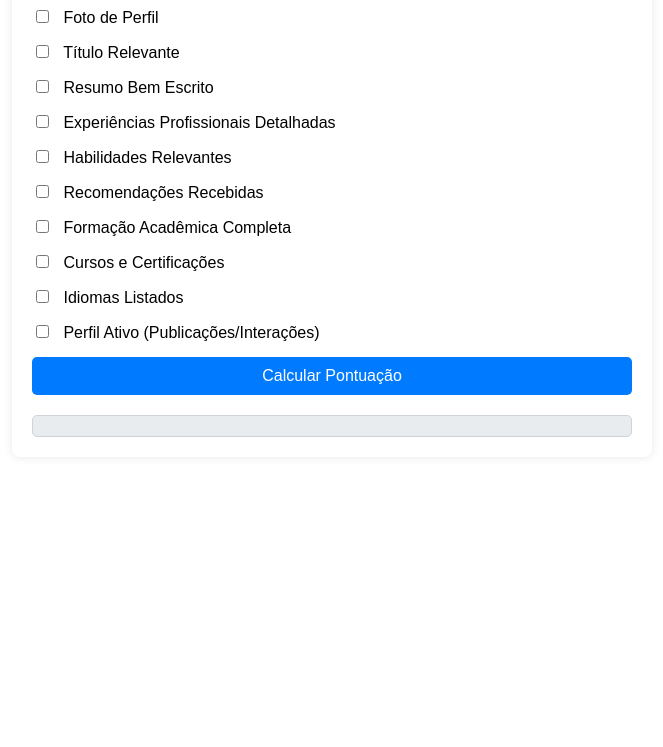
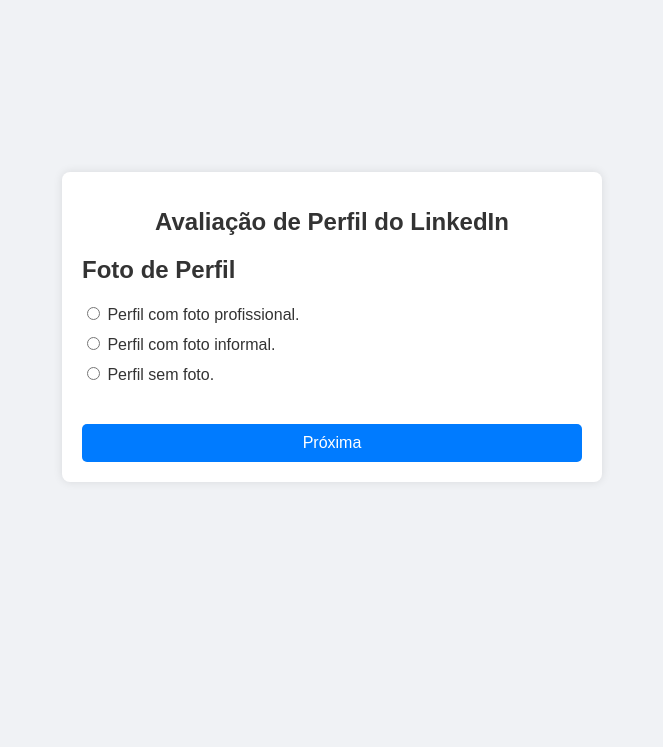
Before and after one commit to biachueri/calculadora-linkedin, a plain HTML site: page index.html in a window 1280 px wide. Shown: the part 93-840 px from the top of the page, without its empty margins (308-971 px from the left). Before the commit the page ends 800 px from the top, so only its background shows below. Drawn offline with Linux system fonts and the light colour scheme.

Commit message:
index.html

```diff
--- a/index.html
+++ b/index.html
@@ -1,126 +1,196 @@
 <!DOCTYPE html>
-<html lang="en">
+<html lang="pt-BR">
 <head>
     <meta charset="UTF-8">
     <meta name="viewport" content="width=device-width, initial-scale=1.0">
-    <title>Calculadora de Pontuação do LinkedIn</title>
+    <title>Calculadora de Perfil do LinkedIn</title>
     <style>
         body {
             font-family: Arial, sans-serif;
-            background-color: #f4f4f4;
+            background-color: #f0f2f5;
+            color: #333;
+            margin: 0;
             padding: 20px;
-            max-width: 600px;
-            margin: 0 auto;
-            background: #ffffff;
+            display: flex;
+            justify-content: center;
+            align-items: center;
+            height: 100vh;
+        }
+        .container {
+            background-color: #fff;
+            padding: 20px;
+            border-radius: 8px;
             box-shadow: 0 0 10px rgba(0, 0, 0, 0.1);
-            border-radius: 8px;
+            max-width: 500px;
+            width: 100%;
         }
         h1 {
+            font-size: 24px;
+            margin-bottom: 20px;
             text-align: center;
         }
-        .form-group {
-            margin-bottom: 15px;
+        .question {
+            margin-bottom: 20px;
         }
-        label {
-            display: block;
-            margin-bottom: 5px;
+        .options {
+            list-style: none;
+            padding: 0;
         }
-        input[type="checkbox"] {
-            margin-right: 10px;
+        .options li {
+            margin-bottom: 10px;
+        }
+        .options label {
+            cursor: pointer;
         }
         button {
-            display: block;
-            width: 100%;
-            padding: 10px;
             background-color: #007bff;
             color: #fff;
             border: none;
             border-radius: 5px;
+            padding: 10px 20px;
+            cursor: pointer;
             font-size: 16px;
-            cursor: pointer;
+            width: 100%;
+            margin-top: 20px;
         }
         button:hover {
             background-color: #0056b3;
         }
         .result {
+            display: none;
+            text-align: center;
+            padding: 20px;
+            background-color: #e9ecef;
+            border-radius: 5px;
             margin-top: 20px;
-            padding: 10px;
-            background-color: #e9ecef;
-            border: 1px solid #ced4da;
-            border-radius: 5px;
-            text-align: center;
         }
     </style>
 </head>
 <body>
 
-    <h1>Calculadora de Pontuação do LinkedIn</h1>
+<div class="container">
+    <h1>Avaliação de Perfil do LinkedIn</h1>
 
-    <div class="form-group">
-        <label><input type="checkbox" id="foto"> Foto de Perfil</label>
-    </div>
-    <div class="form-group">
-        <label><input type="checkbox" id="titulo"> Título Relevante</label>
-    </div>
-    <div class="form-group">
-        <label><input type="checkbox" id="resumo"> Resumo Bem Escrito</label>
-    </div>
-    <div class="form-group">
-        <label><input type="checkbox" id="experiencias"> Experiências Profissionais Detalhadas</label>
-    </div>
-    <div class="form-group">
-        <label><input type="checkbox" id="habilidades"> Habilidades Relevantes</label>
-    </div>
-    <div class="form-group">
-        <label><input type="checkbox" id="recomendacoes"> Recomendações Recebidas</label>
-    </div>
-    <div class="form-group">
-        <label><input type="checkbox" id="formacao"> Formação Acadêmica Completa</label>
-    </div>
-    <div class="form-group">
-        <label><input type="checkbox" id="cursos"> Cursos e Certificações</label>
-    </div>
-    <div class="form-group">
-        <label><input type="checkbox" id="idiomas"> Idiomas Listados</label>
-    </div>
-    <div class="form-group">
-        <label><input type="checkbox" id="atividade"> Perfil Ativo (Publicações/Interações)</label>
+    <div id="question-container" class="question">
+        <!-- Perguntas serão injetadas aqui -->
     </div>
 
-    <button onclick="calcularPontuacao()">Calcular Pontuação</button>
+    <button id="next-btn">Próxima</button>
 
-    <div id="resultado" class="result"></div>
+    <div id="result" class="result"></div>
+</div>
 
-    <script>
-        function calcularPontuacao() {
-            let pontuacao = 0;
+<script>
+    const questions = [
+        {
+            question: "Foto de Perfil",
+            options: [
+                { text: "Perfil com foto profissional.", points: 1.5 },
+                { text: "Perfil com foto informal.", points: 1 },
+                { text: "Perfil sem foto.", points: 0 }
+            ]
+        },
+        {
+            question: "Título Profissional",
+            options: [
+                { text: "Título que reflete claramente sua posição e setor.", points: 2 },
+                { text: "Título que é vago ou genérico.", points: 1 },
+                { text: "Título não preenchido.", points: 0 }
+            ]
+        },
+        {
+            question: "Resumo/Apresentação Pessoal",
+            options: [
+                { text: "Resumo bem escrito, que destaca habilidades e realizações.", points: 2 },
+                { text: "Resumo que menciona habilidades, mas sem detalhamento.", points: 1 },
+                { text: "Resumo em branco ou muito curto.", points: 0 }
+            ]
+        },
+        {
+            question: "Principais Competências",
+            options: [
+                { text: "Competências principais listadas, com múltiplos endossos.", points: 2 },
+                { text: "Competências listadas, mas com poucos ou nenhum endosso.", points: 1 },
+                { text: "Nenhuma competência principal listada.", points: 0 }
+            ]
+        },
+        {
+            question: "Recomendações",
+            options: [
+                { text: "Múltiplas recomendações de qualidade.", points: 2 },
+                { text: "Uma ou duas recomendações.", points: 1 },
+                { text: "Nenhuma recomendação.", points: 0 }
+            ]
+        },
+        {
+            question: "Projetos",
+            options: [
+                { text: "Projetos listados que demonstram habilidades e experiências.", points: 1.5 },
+                { text: "Projetos listados, mas sem muita relevância.", points: 1 },
+                { text: "Nenhum projeto listado.", points: 0 }
+            ]
+        }
+    ];
 
-            // Pontuação para cada critério
-            pontuacao += document.getElementById('foto').checked ? 1 : 0;
-            pontuacao += document.getElementById('titulo').checked ? 1 : 0;
-            pontuacao += document.getElementById('resumo').checked ? 2 : 0;
-            pontuacao += document.getElementById('experiencias').checked ? 2 : 0;
-            pontuacao += document.getElementById('habilidades').checked ? 1 : 0;
-            pontuacao += document.getElementById('recomendacoes').checked ? 1 : 0;
-            pontuacao += document.getElementById('formacao').checked ? 1 : 0;
-            pontuacao += document.getElementById('cursos').checked ? 1 : 0;
-            pontuacao += document.getElementById('idiomas').checked ? 1 : 0;
-            pontuacao += document.getElementById('atividade').checked ? 1 : 0;
+    let currentQuestionIndex = 0;
+    let score = 0;
 
-            // Classificação
-            let classificacao = '';
-            if (pontuacao <= 4) {
-                classificacao = 'Ruim';
-            } else if (pontuacao <= 8) {
-                classificacao = 'OK';
+    const questionContainer = document.getElementById('question-container');
+    const nextBtn = document.getElementById('next-btn');
+    const resultContainer = document.getElementById('result');
+
+    function showQuestion() {
+        const currentQuestion = questions[currentQuestionIndex];
+        questionContainer.innerHTML = `
+            <h2>${currentQuestion.question}</h2>
+            <ul class="options">
+                ${currentQuestion.options.map((option, index) => `
+                    <li>
+                        <label>
+                            <input type="radio" name="option" value="${option.points}">
+                            ${option.text}
+                        </label>
+                    </li>
+                `).join('')}
+            </ul>
+        `;
+    }
+
+    function showResult() {
+        let resultText = '';
+        if (score >= 9) {
+            resultText = "Perfil Excelente (9 a 11 pontos): Um perfil muito bem elaborado, que reflete profissionalismo, clareza, e relevância. Este perfil maximiza as oportunidades de networking e atração de recrutadores.";
+        } else if (score >= 6) {
+            resultText = "Perfil Bom (6 a 8,5 pontos): Um perfil sólido e bem estruturado, mas com algumas áreas que poderiam ser aprimoradas para destacar melhor suas qualificações e experiências.";
+        } else if (score >= 3) {
+            resultText = "Perfil Médio (3 a 5,5 pontos): Um perfil funcional, mas que carece de detalhes ou possui informações incompletas. Há espaço significativo para melhorias para aumentar sua atratividade no LinkedIn.";
+        } else {
+            resultText = "Perfil Insuficiente (0 a 2,5 pontos): Um perfil que não aproveita as ferramentas e espaços disponíveis no LinkedIn. Esse perfil é menos provável de atrair oportunidades significativas.";
+        }
+        resultContainer.innerHTML = `<h2>Resultado</h2><p>${resultText}</p>`;
+        resultContainer.style.display = 'block';
+    }
+
+    nextBtn.addEventListener('click', () => {
+        const selectedOption = document.querySelector('input[name="option"]:checked');
+        if (selectedOption) {
+            score += parseFloat(selectedOption.value);
+            currentQuestionIndex++;
+            if (currentQuestionIndex < questions.length) {
+                showQuestion();
             } else {
-                classificacao = 'Ótimo';
+                questionContainer.style.display = 'none';
+                nextBtn.style.display = 'none';
+                showResult();
             }
+        } else {
+            alert('Por favor, selecione uma opção.');
+        }
+    });
 
-            // Exibir resultado
-            document.getElementById('resultado').innerText = `Pontuação: ${pontuacao} - ${classificacao}`;
-        }
-    </script>
+    // Inicialize a primeira pergunta
+    showQuestion();
+</script>
 
 </body>
 </html>
```
